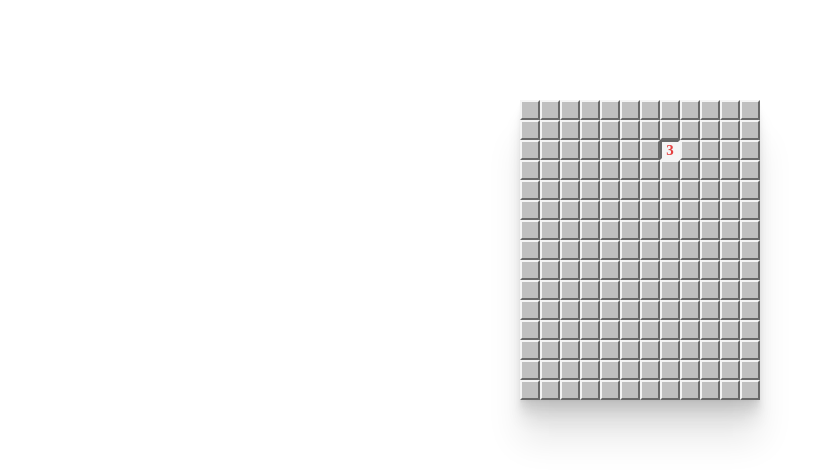
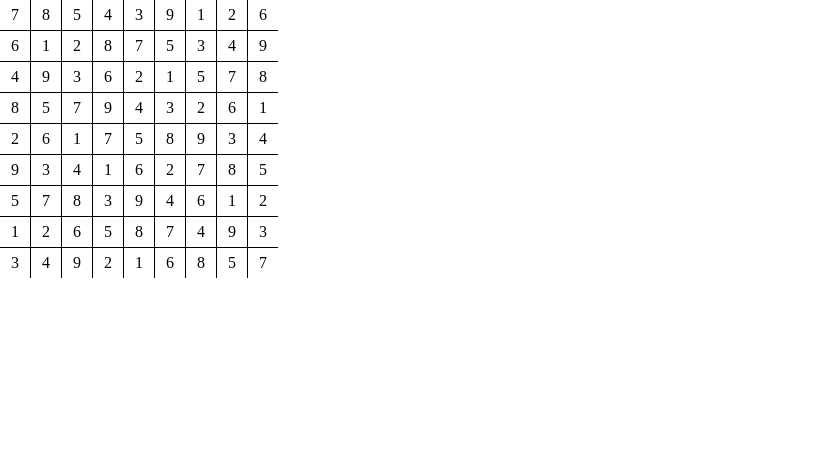
Before and after one commit to jonganebski/react_games, a React (Create React App) app: page / in a window 1280 px wide. Shown: the top 476 px of the page, without its empty margins (0-829 px from the left). Built offline with nearby package versions, Linux system fonts and the light colour scheme.

Commit message:
Sudoku solver.

```diff
--- a/src/App.tsx
+++ b/src/App.tsx
@@ -14,10 +14,139 @@ const GlobalStyle = createGlobalStyle`
 `;
 
 function App() {
+  // const baseArr = Array.from(Array(81).keys());
+  const arr2D: number[][] = [
+    [7, 8, 0, 4, 0, 0, 1, 2, 0],
+    [6, 0, 0, 0, 7, 5, 0, 0, 9],
+    [0, 0, 0, 6, 0, 1, 0, 7, 8],
+    [0, 0, 7, 0, 4, 0, 2, 6, 0],
+    [0, 0, 1, 0, 5, 0, 9, 3, 0],
+    [9, 0, 4, 0, 6, 0, 0, 0, 5],
+    [0, 7, 0, 3, 0, 0, 0, 1, 2],
+    [1, 2, 0, 0, 0, 7, 4, 0, 0],
+    [0, 4, 9, 2, 0, 6, 0, 0, 7],
+  ];
+
+  const getEachRowSubBox = (
+    initialRowIdx: number,
+    a: number,
+    b: number,
+    subBox: number[][]
+  ) => {
+    for (let i = 0; i < 3; i++) {
+      const subRow = arr2D[initialRowIdx + i].slice(a, b);
+      subBox.push(subRow);
+    }
+  };
+
+  const getSubBoxAction = (
+    initialRowIdx: number,
+    numIdx: number,
+    subBox: number[][]
+  ) => {
+    if (numIdx < 3) {
+      getEachRowSubBox(initialRowIdx, 0, 3, subBox);
+    } else if (numIdx < 6) {
+      getEachRowSubBox(initialRowIdx, 3, 6, subBox);
+    } else {
+      getEachRowSubBox(initialRowIdx, 6, 9, subBox);
+    }
+  };
+
+  const getSubBox = (rowIdx: number, numIdx: number) => {
+    const subBox: number[][] = [];
+    if (rowIdx < 3) {
+      getSubBoxAction(0, numIdx, subBox);
+    } else if (rowIdx < 6) {
+      getSubBoxAction(3, numIdx, subBox);
+    } else {
+      getSubBoxAction(6, numIdx, subBox);
+    }
+    return subBox.flat();
+  };
+
+  const findEmpty = () => {
+    const row = arr2D.find((row) => row.includes(0));
+    const rowIdx = arr2D.findIndex((r) => r === row);
+    if (row) {
+      const numIdx = row.findIndex((num) => num === 0);
+      return { rowIdx, numIdx };
+    } else {
+      return { rowIdx, numIdx: null };
+    }
+  };
+
+  const validator = (rowIdx: number, numIdx: number, n: number) => {
+    const row = arr2D[rowIdx];
+    const column: number[] = [];
+    const subBox = getSubBox(rowIdx, numIdx);
+    arr2D.forEach((row) => column.push(row[numIdx]));
+    const numSet = new Set(row.concat(column, subBox));
+    if (numSet.has(n)) {
+      return false;
+    } else {
+      return true;
+    }
+  };
+
+  // -------------------------------------------------
+  let limit = 0;
+  const solve = () => {
+    limit++;
+    if (limit === 800) {
+      return true;
+    }
+    const { rowIdx, numIdx } = findEmpty();
+    console.log(rowIdx, numIdx);
+    if (numIdx !== null) {
+      for (let n = 1; n < 10; n++) {
+        const isValid = validator(rowIdx, numIdx, n);
+        if (isValid) {
+          arr2D[rowIdx].splice(numIdx, 1, n);
+          const isFinished = solve();
+          if (isFinished) {
+            return true;
+          }
+          arr2D[rowIdx].splice(numIdx, 1, 0);
+        }
+      }
+    } else {
+      console.log("Finished");
+      return true;
+    }
+  };
+
+  solve();
+
   return (
     <>
       <GlobalStyle />
-      <Router />
+      {/* <Router /> */}
+      <div
+        style={{
+          backgroundColor: "black",
+          display: "grid",
+          gridTemplateColumns: "repeat(9, 1fr)",
+          gap: "1px",
+          width: "min-content",
+        }}
+      >
+        {arr2D.flat().map((num, i) => (
+          <div
+            key={i}
+            style={{
+              width: "30px",
+              height: "30px",
+              display: "flex",
+              alignItems: "center",
+              justifyContent: "center",
+              backgroundColor: "white",
+            }}
+          >
+            {num === 0 ? "" : num}
+          </div>
+        ))}
+      </div>
     </>
   );
 }
```
